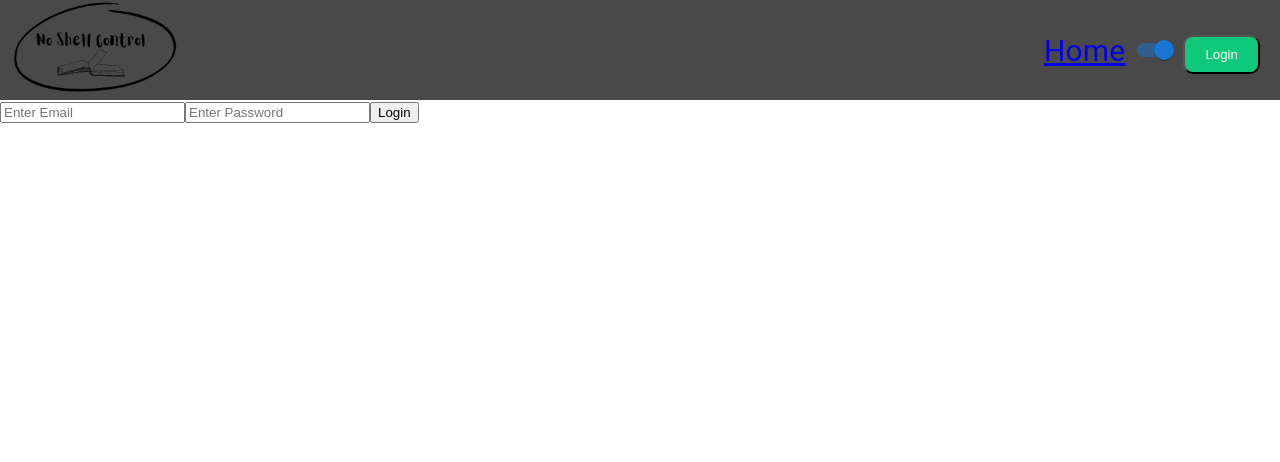
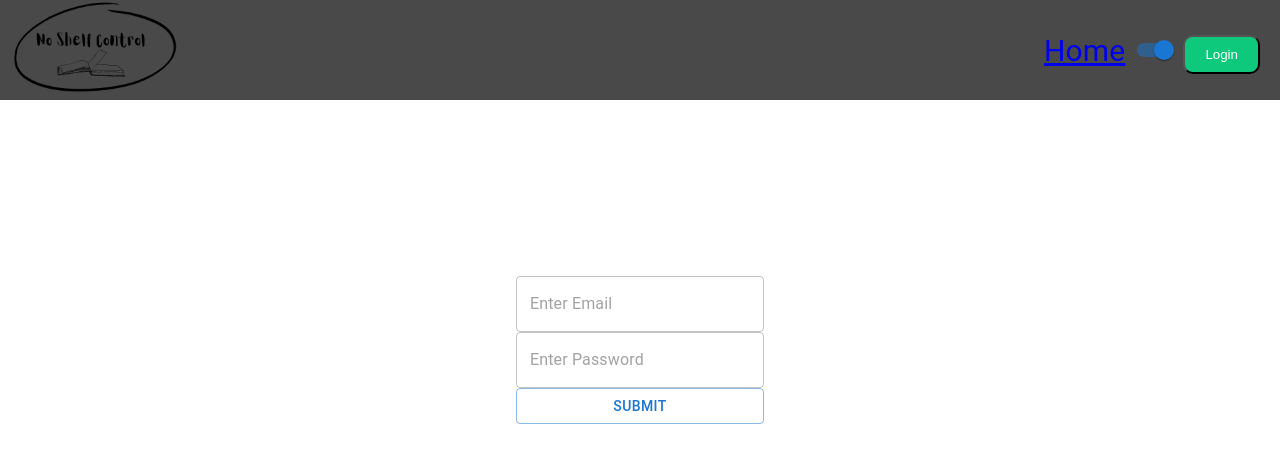
Before and after one commit to Nick-likes-Rust-and-Next/No-Shelf-Control, a React (Vite) app in the folder client/: page /login in a window 1280 px wide. Shown: the top 462 px of the page. Built offline with nearby package versions, Linux system fonts and the light colour scheme.

Commit message:
adds login form styling with MUI

```diff
--- a/client/src/pages/Login/login.jsx
+++ b/client/src/pages/Login/login.jsx
@@ -1,13 +1,23 @@
-import React from 'react'
+import React from 'react';
+import { TextField, Button } from '@mui/material';
+import './login.scss';
 
 function Login() {
   return (
     <div className='page'>
-        <div className='login-form-container'>
-            <form action='/api/user/id' method='post'>
-                <input type='email' placeholder='Enter Email' name='email' required/>
-                <input type='password' placeholder='Enter Password' name='password' required/>
-                <button type='submit'>Login</button>
+        <div className='login-container'>
+            <form className='login-form' action='/api/user/id' method='post'>
+                <TextField
+                    required
+                    type='email'
+                    id='email-required'
+                    placeholder='Enter Email' />
+                <TextField
+                    required
+                    type='password'
+                    id='password-required'
+                    placeholder='Enter Password' />
+                <Button variant='outlined'>Submit</Button>
             </form>
         </div>
     </div>
--- /dev/null
+++ b/client/src/pages/Login/login.scss
@@ -0,0 +1,17 @@
+.page {
+    display: flex;
+    justify-content: center;
+    align-items: center;
+    height: 500px;
+
+    .login-container {
+        display: flex;
+        flex-direction: column;
+        justify-content: center;
+
+        .login-form {
+            display: flex;
+            flex-direction: column;
+        }
+    }
+}
```
